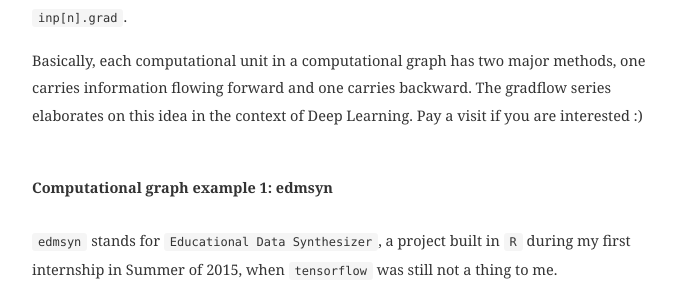
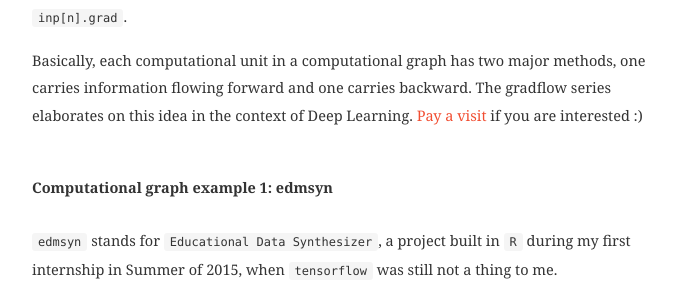
Before and after one commit to thtrieu/thtrieu.github.io, a Jekyll site: the page built from _posts/2016-12-10-intro-to-tensorflow-and-its-first-problem.md, in a window 1280 px wide and 900 px high, scrolled down 5373 px. Shown: the part 210-501 px from the top of the window, without its empty margins (293-986 px from the left). Built offline with Jekyll 4.4.1, drawn with Linux system fonts in a browser that asks for light colours; some web fonts are replaced; formulas are drawn with MathJax 3; comment, search, counter and statistics services are not loaded; some of the changed lines change nothing that is shown.

Commit message:
add links

```diff
--- a/_posts/2016-12-10-intro-to-tensorflow-and-its-first-problem.md
+++ b/_posts/2016-12-10-intro-to-tensorflow-and-its-first-problem.md
@@ -76,7 +76,7 @@ grad(op, inp[n]) := op.grad * op.partial(inp[n])
 
 Where `op.partial(inp[n])` is just the partial derivative $$ \frac{ \partial a}{\partial inp_n}$$. From this rule, we can infer that in the case `inp[n]` is fed to no one else but only `op`, `grad(op, inp[n])` is exactly `inp[n].grad`.
 
-Basically, each computational unit in a computational graph has two major methods, one carries information flowing forward and one carries backward. The gradflow series elaborates on this idea in the context of Deep Learning. Pay a visit if you are interested :)
+Basically, each computational unit in a computational graph has two major methods, one carries information flowing forward and one carries backward. The gradflow series elaborates on this idea in the context of Deep Learning. [Pay a visit](https://thtrieu.github.io/notes/opening#an-accompany-writing) if you are interested :)
 
 #### Computational graph example 1: edmsyn
 
```
